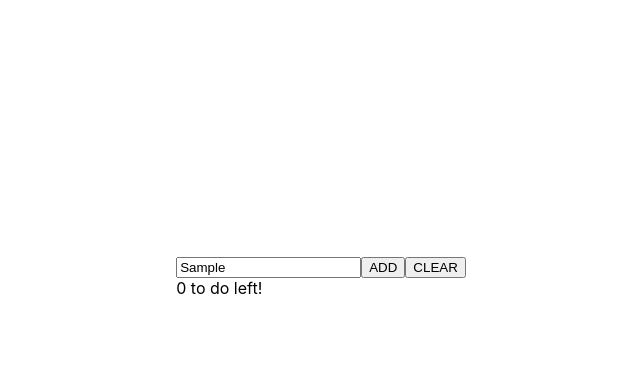
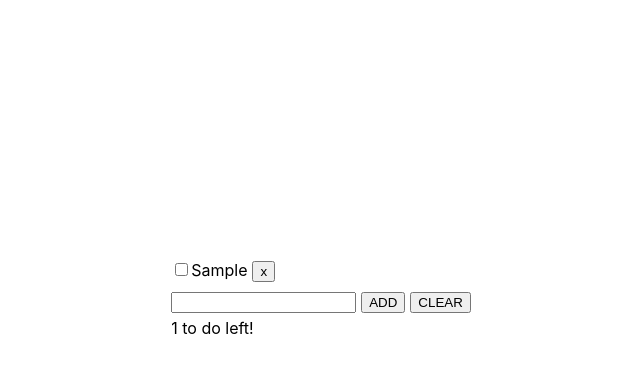
Before and after one commit to Donna-Sayos/react-pactice, a React (Create React App) app: page / in a window 1280 px wide. Both pictures are taken after typing "Sample" into the empty fields and a click on the button "ADD". Shown: the top 372 px of the page, without its empty margins (319-959 px from the left). Built offline with nearby package versions, Linux system fonts and the light colour scheme.

Commit message:
todo update

```diff
--- a/src/App.js
+++ b/src/App.js
@@ -1,15 +1,35 @@
-import { useState, useRef, useEffect } from "react";
+import { useState, useEffect } from "react";
 import TodoList from "./components/TodoList";
 
+const LOCAL_STORAGE_KEY = "react-practice-todo-app";
+
 function App() {
-  const [todos, setTodos] = useState([])
+  const [text, setText] = useState("");
+  const [todos, setTodos] = useState([]);
+
+
+  const changeHandler = (e) => setText(e.target.value);
+
+  const submitHandler = () => {
+    if(text === '') return;
+    setTodos([...todos, { todo: text, complete: false }])
+    setText("")
+  };
+
+  const clearHandler = () => setTodos([]);
+
+  const deleteHandler = (todo) =>
+    setTodos(todos.filter((item) => item !== todo));
+
   return (
     <>
-      <TodoList todos={todos} />
-      <input type="text" />
-      <button>ADD</button>
-      <button>CLEAR</button>
-      <div>0 to do left!</div>
+      <TodoList todos={todos} deleteHandler={deleteHandler} />
+      <input type="text" value={text} onChange={changeHandler} />
+      <button style={{ margin: "5px" }} onClick={submitHandler}>
+        ADD
+      </button>
+      <button onClick={clearHandler}>CLEAR</button>
+      <div> {todos.length} to do left!</div>
     </>
   );
 }
--- a/src/components/SingleTodo.jsx
+++ b/src/components/SingleTodo.jsx
@@ -1,11 +1,24 @@
-import React from 'react'
+import React, {useState} from 'react'
 
-function SingleTodo({ todo }) {
+function SingleTodo({ todo, deleteHandler }) {
+    const [check, setCheck] = useState(false);
+
+    const checkHandler = () => (
+        todo.complete = true,
+        setCheck(true)
+    )
+
+    // console.log('checked', check)
+    // console.log('single todo', todo)
   return (
     <div>
         <label>
-            <input type="checkbox" checked={todo.complete} />
-            {todo.name}
+            <input type="checkbox" checked={todo.complete} onChange={checkHandler} />
+            {todo.todo}
+            <button
+            style={{ margin: "5px" }}
+            onClick={() => deleteHandler(todo)}
+            >x</button>
         </label>
     </div>
   )
--- a/src/components/TodoList.jsx
+++ b/src/components/TodoList.jsx
@@ -1,10 +1,10 @@
 import React from 'react'
 import SingleTodo from './SingleTodo'
 
-function TodoList({ todos }) {
+function TodoList({ todos, deleteHandler }) {
   return (
     todos.map((todo, i) => (
-        <SingleTodo key={i} todo={todo} />
+        <SingleTodo key={i} todo={todo} deleteHandler={deleteHandler} />
     ))
   )
 }
```
